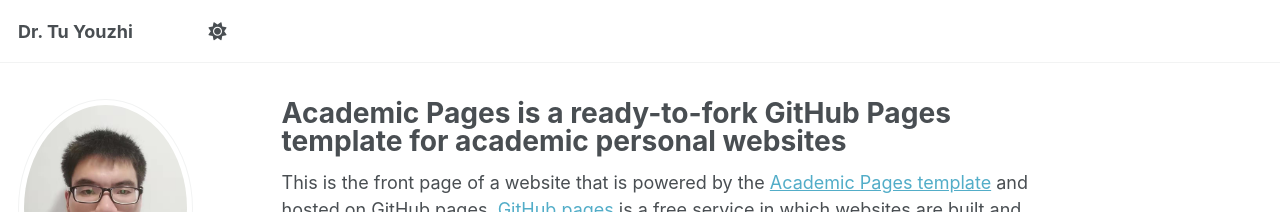
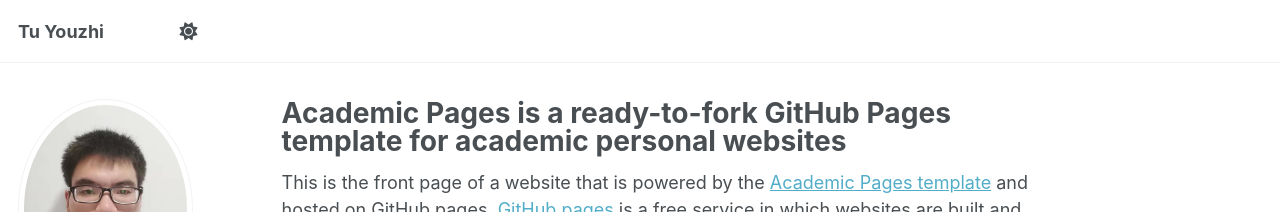
Before and after one commit to youzhitu/youzhitu.github.io, a Jekyll site: the page built from _pages/about.md, in a window 1280 px wide. Shown: the top 212 px of the page. Built offline with Jekyll 4.4.1, drawn with Linux system fonts in a browser that asks for light colours; a script that is not in the unit is left out.

```diff
--- a/_config.yml
+++ b/_config.yml
@@ -9,7 +9,7 @@
 # Basic Site Settings
 locale                   : "en-US"
 site_theme               : "default" # Currently available options are "default", "air"
-title                    : "Dr. Tu Youzhi"
+title                    : "Tu Youzhi"
 title_separator          : "-"
 name                     : &name "Your Name"
 description              : &description "Your Name's academic portfolio"   # Update this with a general description of your site, this is the default if not overridden by a page
```
